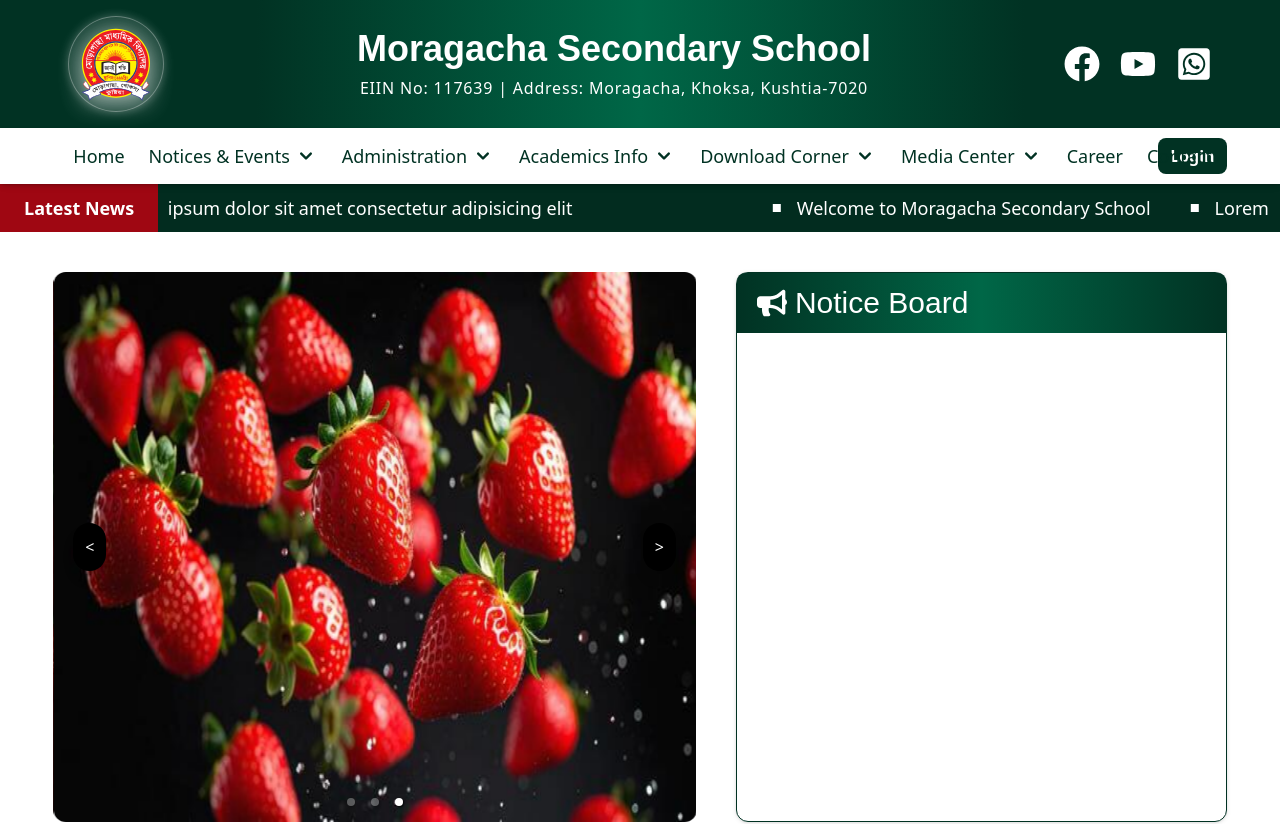
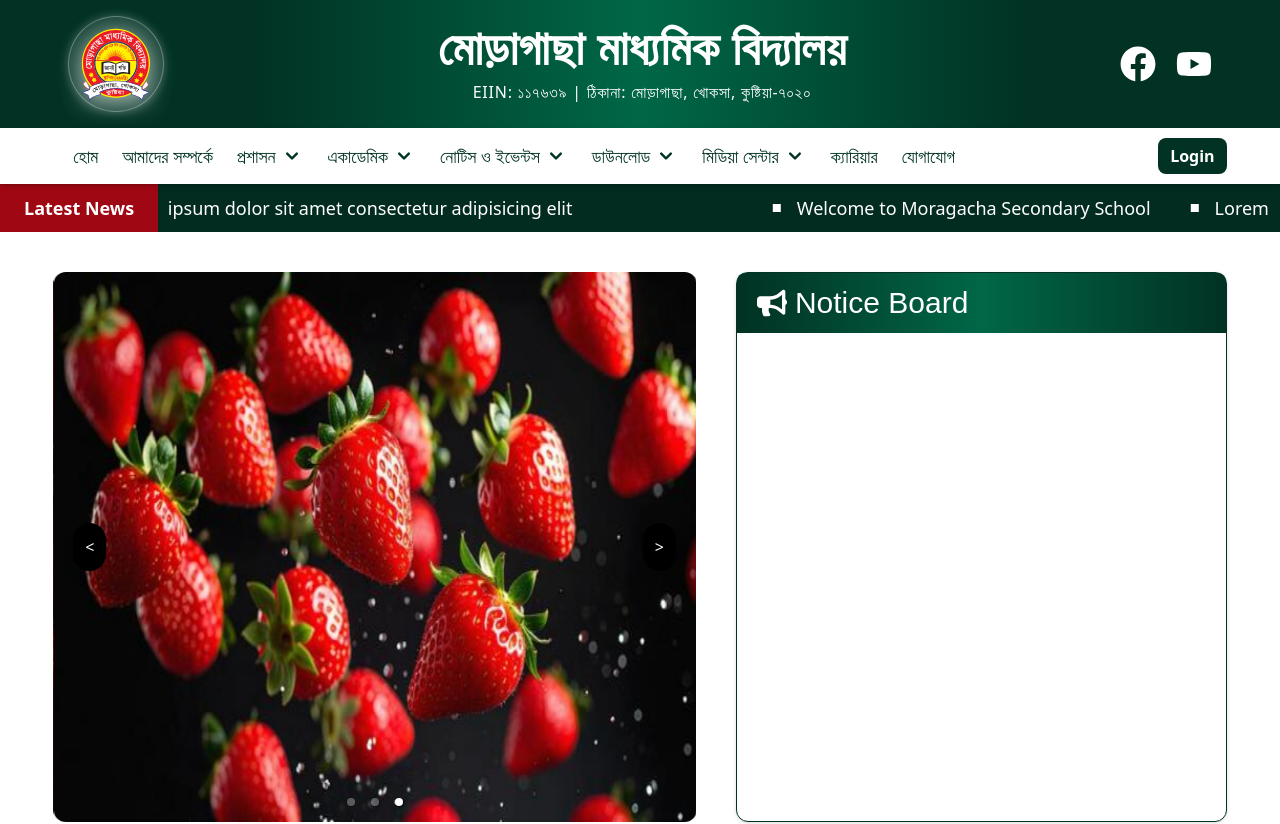
Before and after one commit to chowdhoury/School-File, a React (Vite) app in the folder school-client/: page / in a window 1280 px wide. Shown: the top 824 px of the page. Built offline with nearby package versions, Linux system fonts and the light colour scheme; a web font is replaced by a local one.

Commit message:
Bangla Updated

```diff
--- a/school-client/index.html
+++ b/school-client/index.html
@@ -4,7 +4,7 @@
     <meta charset="UTF-8" />
     <link rel="icon" type="image/svg+xml" href="./src/assets/logo/logo.svg" />
     <meta name="viewport" content="width=device-width, initial-scale=1.0" />
-    <title>Moragacha Secondary School</title>
+    <title>হোম | মোড়াগাছা মাধ্যমিক বিদ্যালয়</title>
   </head>
   <body>
     <div id="root"></div>
--- a/school-client/src/components/home/Contact.jsx
+++ b/school-client/src/components/home/Contact.jsx
@@ -33,45 +33,33 @@ const Contact = () => {
     // Administrative card related
     const departments = [
       {
-            name: 'Admission Office',
-            person: 'Mr. Abdul Karim',
-            phone: '+880 XXXX-XXXXXX',
-            email: 'admission@moragacha.edu.bd'
+        name: "প্রধান শিক্ষক",
+        person: "মোঃ হাসান আলী মোল্লা",
+        phone: "০১৭১৪-৬৭৪৩২৭",
+        email: "mhskhoksa1999@gmail.com",
       },
       {
-            name: 'Academic Affairs',
-            person: 'Mrs. Fatema Begum',
-            phone: '+880 XXXX-XXXXXX',
-            email: 'academic@moragacha.edu.bd'
+        name: "সহকারী প্রধান শিক্ষক",
+        person: "মোঃ রেজাউল করিম",
+        phone: "০১৭২৭-২১৬১৭২",
+        email: "mhskhoksa1999@gmail.com",
       },
       {
-            name: 'Student Services',
-            person: 'Mr. Rahim Ahmed',
-            phone: '+880 XXXX-XXXXXX',
-            email: 'students@moragacha.edu.bd'
+        name: "অফিস সহায়ক",
+        person: "মোঃ সাইফুল ইসলাম",
+        phone: "০১৯২৮-২৪৩৩৭১",
+        email: "mhskhoksa1999@gmail.com",
       },
-        {
-            name: 'Accounts & Finance',
-            person: 'Ms. Sabina Yasmin',
-            phone: '+880 XXXX-XXXXXX',
-            email: 'accounts@moragacha.edu.bd'
-        },
-        {
-            name: 'Emergency Contact 🚨',
-            person: 'Md. Lotif Talukdar',
-            phone: '+880 XXXX-XXXXXX',
-            email: 'accounts@talukdar.edu.bd'
-        }
     ];
 
     // Instituted Info related
     const schoolInfo = {
-        name: 'Moragacha Secondary School',
-        address: 'Moragacha, Gazipur, Dhaka, Bangladesh',
-        officehours: 'Saturday-Thursday: 9:00 AM - 5:00 PM',
-        phone: '+880 1234-567890',
-        email: 'moragacha.school@gmail.com',
-        website: 'www.moragachasecondary.edu.bd'
+        name: 'মোড়াগাছা মাধ্যমিক বিদ্যালয়',
+        address: 'মোড়াগাছা, খোকসা, কুষ্টিয়া-৭০২০',
+        officehours: 'রবিবার-বৃহস্পতিবার: সকাল ৯টা - বিকাল ৪টা',
+        phone: '০১৩০৯-১১৭৬৩৯',
+        email: 'mhskhoksa1999@gmail.com',
+        website: 'www.moragachass.edu.bd'
     };
 
     // Administrative card design
@@ -124,7 +112,7 @@ const Contact = () => {
       <div className="max-w-11/12 w-full mx-auto pb-10">
         {/* Header */}
         <div className="text-center mb-8">
-                <h1 className="text-2xl md:text-3xl font-bold">Contact Us</h1>
+          <h1 className="text-2xl md:text-3xl font-bold">যোগাযোগ</h1>
         </div>
 
         <div className="grid grid-cols-1 md:grid-cols-2 lg:grid-cols-5 gap-5 mb-10">
@@ -137,90 +125,114 @@ const Contact = () => {
         <div className="grid grid-cols-1 lg:grid-cols-2 gap-8">
           {/* Map Section */}
           <div className="bg-white border border-[#013223] rounded-xl shadow-md p-6 space-y-4">
-                    <h3 className="text-2xl font-semibold text-[#013223] mb-4">{schoolInfo.name}</h3>
+            <h3 className="text-2xl font-semibold text-[#013223] mb-4">
+              {schoolInfo.name}
+            </h3>
 
             <div className="space-y-2 text-gray-700">
-                        <p><span className="font-semibold text-[#013223]">📍 Address:</span> {schoolInfo.address}</p>
-                        <p><span className="font-semibold text-[#013223]">⏰ Office Hours:</span> {schoolInfo.officehours}</p>
-                        <p><span className="font-semibold text-[#013223]">📞 Phone:</span> {schoolInfo.phone}</p>
-                        <p><span className="font-semibold text-[#013223]">✉ Email:</span> {schoolInfo.email}</p>
-                        <p><span className="font-semibold text-[#013223]">🌐 Website:</span> {schoolInfo.website}</p>
+              <p>
+                <span className="font-semibold text-[#013223]">📍 ঠিকানা:</span>{" "}
+                {schoolInfo.address}
+              </p>
+              <p>
+                <span className="font-semibold text-[#013223]">
+                  ⏰ অফিস সময়:
+                </span>{" "}
+                {schoolInfo.officehours}
+              </p>
+              <p>
+                <span className="font-semibold text-[#013223]">📞 ফোন:</span>{" "}
+                {schoolInfo.phone}
+              </p>
+              <p>
+                <span className="font-semibold text-[#013223]">✉ ইমেইল:</span>{" "}
+                {schoolInfo.email}
+              </p>
+              <p>
+                <span className="font-semibold text-[#013223]">
+                  🌐 ওয়েবসাইট:
+                </span>{" "}
+                {schoolInfo.website}
+              </p>
             </div>
 
             {/* Google Map */}
             <div className="w-full h-56 rounded-lg overflow-hidden border border-gray-300 shadow-lg">
               <iframe
                 title="school-location"
-                            src="https://www.google.com/maps/embed?pb=!1m18!1m12!1m3!1d3650.00828238102!2d90.41251877594135!3d23.81033247873302!2m3!1f0!2f0!3f0!3m2!1i1024!2i768!4f13.1!3m3!1m2!1s0x0%3A0x0!2zMjPCsDQ4JzM3LjIiTiA5MMKwMjQnNTIuOSJF!5e0!3m2!1sen!2sbd!4v1700000000000"
-                            width="100%" height="100%" allowFullScreen loading="lazy"
+                src="https://www.google.com/maps/embed?pb=!1m18!1m12!1m3!1d3649.8893535354223!2d89.26056157589865!3d23.822533286002148!2m3!1f0!2f0!3f0!3m2!1i1024!2i768!4f13.1!3m3!1m2!1s0x39fe8d74a29549f3%3A0xf746297bf3ed0122!2z4Kau4KeL4Kec4Ka-4KaX4Ka-4Kab4Ka-IOCmruCmvuCmp-CnjeCmr-CmruCmv-CmlSDgpqzgpr_gpqbgp43gpq_gpr7gprLgp58!5e0!3m2!1sen!2sbd!4v1768226999040!5m2!1sen!2sbd"
+                width="100%"
+                height="100%"
+                allowFullScreen
+                loading="lazy"
               ></iframe>
             </div>
           </div>
 
           {/* Contact Form */}
           <div className="bg-white rounded-2xl shadow-md p-6 border">
-                    <h2 className="text-2xl font-bold mb-6">Send us a Message</h2>
+            <h2 className="text-2xl font-bold mb-6">আমাদেরকে মেসেজ পাঠান</h2>
 
             <form onSubmit={handleSubmit} className="space-y-5 lg:space-y-8">
               <div className="grid grid-cols-1 md:grid-cols-2 gap-4">
                 <FormInput
-                                label="Full Name"
+                  label="নাম"
                   type="text"
                   name="name"
                   value={formData.name}
                   required={true}
-                                placeholder="Enter your full name"
+                  placeholder="আপনার নাম লিখুন"
                 />
                 <FormInput
-                                label="Email Address"
+                  label="ইমেইল ঠিকানা"
                   type="email"
                   name="email"
                   value={formData.email}
                   required={true}
-                                placeholder="Enter your email"
+                  placeholder="আপনার ইমেইল ঠিকানা লিখুন"
                 />
               </div>
 
               <div className="grid grid-cols-1 md:grid-cols-2 gap-4">
                 <FormInput
-                                label="Phone Number"
+                  label="ফোন নম্বর"
                   type="tel"
                   name="phone"
                   value={formData.phone}
                   required={false}
-                                placeholder="Enter your phone number"
+                  placeholder="আপনার ফোন নম্বর লিখুন"
                 />
                 <FormInput
-                                label="Subject"
+                  label="বিষয়"
                   type="select"
                   name="subject"
                   value={formData.subject}
                   required={true}
-                                placeholder="Select a subject"
+                  placeholder="বিষয় নির্বাচন করুন"
                   options={[
-                                    { value: 'admission', label: 'Admission Inquiry' },
-                                    { value: 'academic', label: 'Academic Information' },
-                                    { value: 'feedback', label: 'Feedback' },
-                                    { value: 'complaint', label: 'Complaint' },
-                                    { value: 'other', label: 'Other' }
+                    { value: "admission", label: "ভর্তি সংক্রান্ত" },
+                    { value: "academic", label: "শিক্ষা সংক্রান্ত তথ্য" },
+                    { value: "feedback", label: "প্রতিক্রিয়া" },
+                    { value: "complaint", label: "অভিযোগ" },
+                    { value: "other", label: "অন্যান্য" },
                   ]}
                 />
               </div>
 
               <FormInput
-                            label="Message"
+                label="মেসেজ"
                 type="textarea"
                 name="message"
                 value={formData.message}
                 required={true}
-                            placeholder="Type your message here..."
+                placeholder="আপনার মেসেজ এখানে লিখুন..."
               />
 
               <button
                 type="submit"
                 className="w-full bg-green-600 hover:bg-green-700 text-white font-semibold py-3 px-6 rounded-lg transition-all duration-300 transform hover:scale-105"
               >
-                            Send Message
+                বার্তা পাঠান
               </button>
             </form>
           </div>
--- a/school-client/src/components/home/Footer.jsx
+++ b/school-client/src/components/home/Footer.jsx
@@ -8,10 +8,13 @@ const Footer = () => {
           <div className="grid grid-cols-1 md:grid-cols-3 gap-8">
             {/* School Basic Info */}
             <div className="text-center md:text-left">
-                        <h3 className="text-xl font-bold mb-2">Moragacha Secondary School</h3>
+              <h3 className="text-xl font-bold mb-2">
+                মোড়াগাছা মাধ্যমিক বিদ্যালয়
+              </h3>
               <p className="text-gray-300 text-sm">
-                            EIIN No: 117639<br />
-                            Moragacha, Khoksa, Kushtia-7020
+                EIIN: ১১৭৬৩৯
+                <br />
+                মোড়াগাছা, খোকসা, কুষ্টিয়া-৭০২০
               </p>
             </div>
 
@@ -19,19 +22,28 @@ const Footer = () => {
             <div className="text-center">
               <h4 className="font-semibold mb-3">Quick Links</h4>
               <div className="flex flex-wrap justify-center gap-4 text-sm text-gray-300">
-                            <a href="#" className="hover:text-white">Home</a>
-                            <a href="#" className="hover:text-white">About</a>
-                            <a href="#" className="hover:text-white">Academics</a>
-                            <a href="#" className="hover:text-white">Contact</a>
+                <a href="#" className="hover:text-white">
+                  হোম
+                </a>
+                <a href="#" className="hover:text-white">
+                  আমাদের সম্পর্কে
+                </a>
+                <a href="#" className="hover:text-white">
+                  একাডেমিক
+                </a>
+                <a href="#" className="hover:text-white">
+                  যোগাযোগ
+                </a>
               </div>
             </div>
 
             {/* Contact */}
             <div className="text-center md:text-right">
-                        <h4 className="font-semibold mb-3">Contact Us</h4>
+              <h4 className="font-semibold mb-3">যোগাযোগ</h4>
               <p className="text-gray-300 text-sm">
-                            Phone: +880 XXXX-XXXXXX<br />
-                            Email: info@moragacha.edu.bd
+                ফোন: ০১৩০৯-১১৭৬৩৯
+                <br />
+                ইমেইল: mhskhoksa1999@gmail.com
               </p>
             </div>
           </div>
@@ -39,7 +51,12 @@ const Footer = () => {
           {/* Bottom Bar or Copyright */}
           <div className="border-t border-gray-700 mt-8 pt-6 text-center">
             <p className="text-sm">
-                        © {new Date().getFullYear()} Moragacha Secondary School. All rights reserved.
+              ©{" "}
+              {new Date()
+                .getFullYear()
+                .toString()
+                .replace(/\d/g, (d) => "০১২৩৪৫৬৭৮৯"[d])}{" "}
+              মোড়াগাছা মাধ্যমিক বিদ্যালয় — সর্বস্বত্ব সংরক্ষিত।
             </p>
           </div>
         </div>
--- a/school-client/src/components/home/Header.jsx
+++ b/school-client/src/components/home/Header.jsx
@@ -1,59 +1,61 @@
 import { FaFacebook, FaWhatsappSquare, FaYoutube } from "react-icons/fa";
 import logo from "../../assets/logo/logo.svg"
+import { Link } from "react-router";
 
 const Header = () => {
     return (
       <header>
         {/* Identity Section */}
         <section className="p-4 section-gradient">
-
           <div className="max-w-11/12 w-full mx-auto flex md:flex-row flex-col items-center justify-between gap-4 md:gap-0">
             {/* Logo */}
-                    <div className="relative group">
+            <Link to="/" className="relative group">
               <div className="h-24 w-24 rounded-full bg-white/10 backdrop-blur-md border border-white/30 flex items-center justify-center shadow-[0px_0px_10px_rgba(255,255,255,0.2)] group-hover:shadow-[0px_0px_20px_rgba(255,255,255,0.5)] transition-all duration-300 hover:scale-105">
                 <img
                   src={logo}
-                                alt="Moragacha Secondary School Logo"
+                  alt="মোড়াগাছা মাধ্যমিক বিদ্যালয় লোগো"
                   className="h-20 drop-shadow-[0px_4px_12px_rgba(255,255,255,0.7)] transition-all duration-300 group-hover:scale-110"
                 />
               </div>
               {/* Glow ring effect */}
               <span className="absolute inset-0 rounded-full border border-[#ffffff40] opacity-0 group-hover:opacity-100 blur-sm transition duration-300"></span>
-                    </div>
+            </Link>
 
             {/* Title + Subtext */}
             <div className="text-center flex flex-col items-center justify-center leading-none gap-2">
-                        <h1 className="text-3xl lg:text-4xl text-white font-semibold li-font">
-                            Moragacha Secondary School
+              <h1 className="text-4xl lg:text-5xl text-white font-semibold li-font">
+                মোড়াগাছা মাধ্যমিক বিদ্যালয়
               </h1>
               <h3 className="font-medium text-white text-sm lg:text-[1rem] lg:tracking-wider">
-                            EIIN No: 117639 | Address: Moragacha, Khoksa, Kushtia-7020
+                EIIN: ১১৭৬৩৯ | ঠিকানা: মোড়াগাছা, খোকসা, কুষ্টিয়া-৭০২০
               </h3>
             </div>
 
             {/* Social Icons */}
             <div className="flex text-2xl lg:text-4xl text-white gap-5">
-                        <a
-                            href="#"
+              <Link
+                to="https://www.facebook.com/moragachass"
+                target="_blank"
                 className="hover:scale-110 transition-transform duration-200"
                 title="Facebook"
               >
                 <FaFacebook />
-                        </a>
-                        <a
-                            href="#"
+              </Link>
+              <Link
+                to="https://www.youtube.com/@moragachass"
+                target="_blank"
                 className="hover:scale-110 transition-transform duration-200"
                 title="Youtube"
               >
                 <FaYoutube />
-                        </a>
-                        <a
-                            href="#"
+              </Link>
+              {/* <Link
+                to="#"
                 className="hover:scale-110 transition-transform duration-200"
                 title="WhatsApp"
               >
                 <FaWhatsappSquare />
-                        </a>
+              </Link> */}
             </div>
           </div>
         </section>
--- a/school-client/src/components/home/Navigation.jsx
+++ b/school-client/src/components/home/Navigation.jsx
@@ -3,60 +3,65 @@ import { HiChevronRight } from 'react-icons/hi';
 const Navigation = () => {
     const menuItems = [
         {
-            name: 'Home',
+            name: 'হোম',
             href: '#',
             submenu: null
         },
         {
-            name: 'Notices & Events',
-            href: '#',
-            submenu: [
-                { name: 'Notices', href: '#' },
-                { name: 'Events', href: '#' }
-            ]
-        },
-        {
-            name: 'Administration',
-            href: '#',
-            submenu: [
-                { name: 'Principal', href: '#' },
-                { name: 'Vice Principal', href: '#' },
-                { name: 'Teacher', href: '#' },
-                { name: 'Staff', href: '#' }
-            ]
-        },
-        {
-            name: 'Academics Info',
-            href: '#',
-            submenu: [
-                { name: 'History', href: '#' },
-                { name: 'Dress Code', href: '#' },
-                { name: 'Public Exam Result', href: '#' }
-            ]
-        },
-        {
-            name: 'Download Corner',
-            href: '#',
-            submenu: [
-                { name: 'Forms', href: '#' },
-                { name: 'Other Documents', href: '#' }
-            ]
-        },
-        {
-            name: 'Media Center',
-            href: '#',
-            submenu: [
-                { name: 'Video Gallery', href: '#' },
-                { name: 'Photo Gallery', href: '#' }
-            ]
-        },
-        {
-            name: 'Career',
+            name: 'আমাদের সম্পর্কে',
             href: '#',
             submenu: null
         },
         {
-            name: 'Contact',
+            name: 'প্রশাসন',
+            href: '#',
+            submenu: [
+                { name: 'প্রধান শিক্ষক', href: '#' },
+                { name: 'সহকারী প্রধান শিক্ষক', href: '#' },
+                { name: 'সহকারী শিক্ষক', href: '#' },
+                { name: 'স্টাফ', href: '#' }
+            ]
+        },
+        {
+            name: 'একাডেমিক',
+            href: '#',
+            submenu: [
+                { name: 'ইতিহাস', href: '#' },
+                { name: 'ড্রেস কোড', href: '#' },
+                { name: 'পাবলিক পরীক্ষা ফলাফল', href: '#' }
+            ]
+        },
+        {
+            name: 'নোটিস ও ইভেন্টস',
+            href: '#',
+            submenu: [
+                { name: 'নোটিস', href: '#' },
+                { name: 'ইভেন্টস', href: '#' }
+            ]
+        },
+        {
+            name: 'ডাউনলোড',
+            href: '#',
+            submenu: [
+                { name: 'ফর্মস', href: '#' },
+                { name: 'অন্যান্য ডকুমেন্টস', href: '#' }
+            ]
+        },
+        {
+            name: 'মিডিয়া সেন্টার',
+            href: '#',
+            submenu: [
+                { name: 'ভিডিও গ্যালারি', href: '#' },
+                { name: 'ফটো গ্যালারি', href: '#' }
+            ]
+        },
+        {
+            name: 'ক্যারিয়ার',
+            href: '#',
+            submenu: null
+        },
+        {
+            name: 'যোগাযোগ',
             href: '#',
             submenu: null
         }
```
Lines whose indentation alone changed are shown as unchanged.
